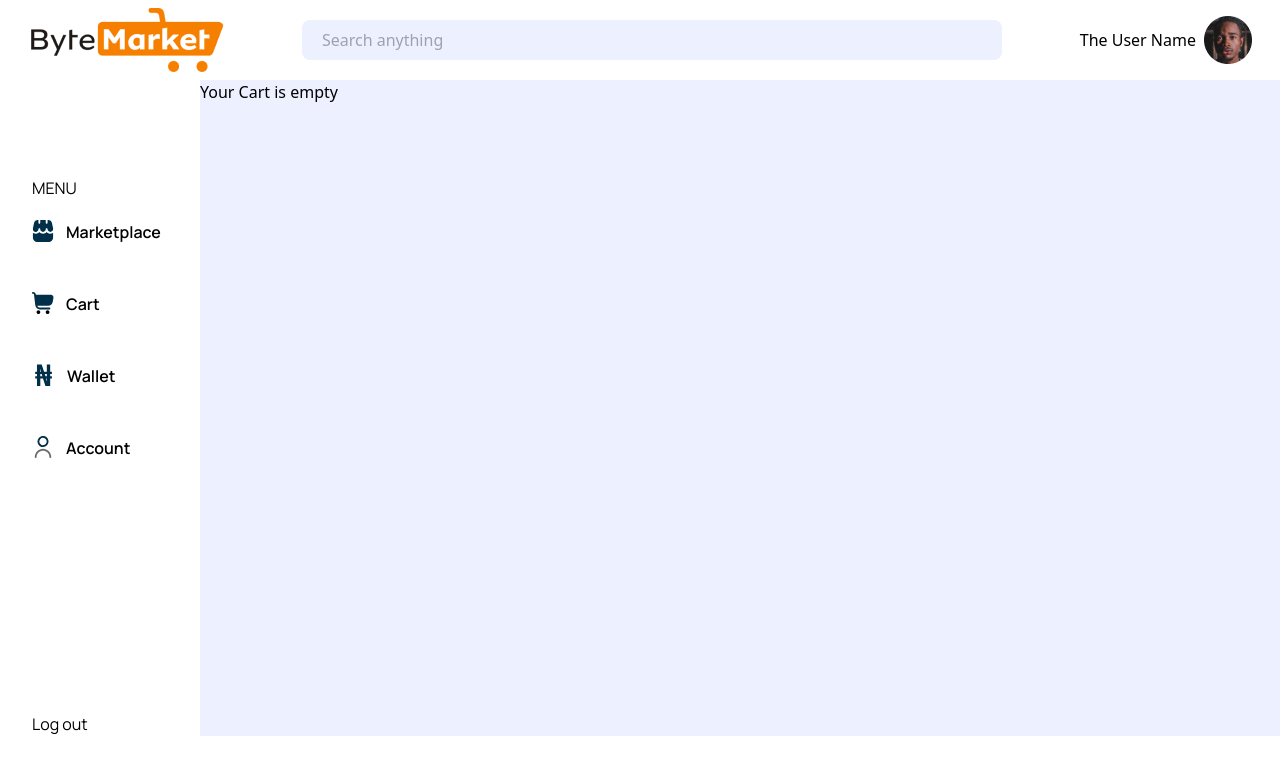
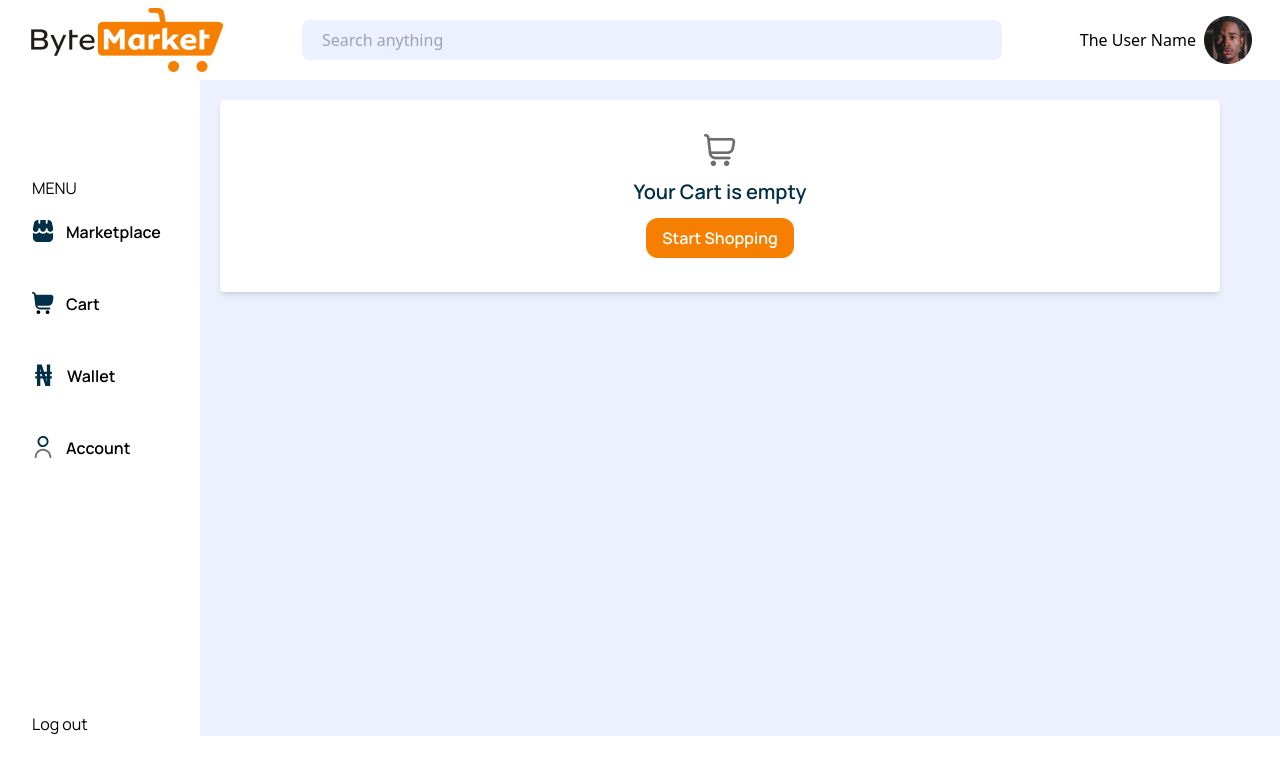
Before and after one commit to marvellousadesanya/multivendor-marketplace, a React (Create React App) app in the folder frontend/: page /cart in a window 1280 px wide. Shown: the top 774 px of the page. Built offline with nearby package versions, Linux system fonts and the light colour scheme.

Commit message:
cart functionality done.

```diff
--- a/frontend/src/components/CartItem.jsx
+++ b/frontend/src/components/CartItem.jsx
@@ -1,6 +1,6 @@
 import { useState } from "react";
-import Laptop from "../images/laptop.png";
 import { useDispatch, useSelector } from "react-redux";
+import { removeFromCart } from "../features/cart/cartSlice";
 import { selectAllProducts } from "../features/products/productsSlice";
 import { buyItem } from "../features/wallet/walletSlice";
 
@@ -17,6 +17,10 @@ const CartItem = ({ title, price, productImg, id }) => {
   const handleBuyItem = () => {
     dispatch(buyItem(parseInt(product.price), purchaseDescription));
     setBuyBtnClicked(true);
+  };
+
+  const handleRemoveFromCart = (productId) => {
+    dispatch(removeFromCart(productId));
   };
 
   return (
@@ -36,7 +40,10 @@ const CartItem = ({ title, price, productImg, id }) => {
             </div>
 
             <div className="flex space-x-3">
-              <button className="bg-mainColor text-[#fff] rounded-xl px-4 py-2">
+              <button
+                className="bg-mainColor text-[#fff] rounded-xl px-4 py-2"
+                onClick={() => handleRemoveFromCart(product.id)}
+              >
                 Remove
               </button>
               <button
--- a/frontend/src/components/NavBar.jsx
+++ b/frontend/src/components/NavBar.jsx
@@ -1,3 +1,4 @@
+import { Link } from "react-router-dom";
 import userPic from "../images/userpic.png";
 import logo from "../images/byteMarketLogo.png";
 
@@ -5,7 +6,9 @@ const NavBar = () => {
   return (
     <div className="flex h-20 px-7 justify-between items-center bg-[#fff] w-full">
       <div>
-        <img alt="" src={logo} />
+        <Link to="/">
+          <img alt="" src={logo} />
+        </Link>
       </div>
       <input
         type="text"
--- a/frontend/src/components/ProductDetail.jsx
+++ b/frontend/src/components/ProductDetail.jsx
@@ -1,12 +1,13 @@
 import { useState } from "react";
 import { useDispatch, useSelector } from "react-redux";
 import { useParams } from "react-router-dom";
-import { buyItem } from "../features/wallet/walletSlice";
 import { Link } from "react-router-dom";
 import NavBar from "./NavBar";
 import { selectAllProducts } from "../features/products/productsSlice";
 import Menu from "./Menu";
 import { moveToCart } from "../features/cart/cartSlice";
+
+import marvSeller from "../images/marv-seller.jpg";
 
 const ProductDetail = () => {
   // const { slug } = useParams();
@@ -17,8 +18,6 @@ const ProductDetail = () => {
   const [moveBtnClicked, setMoveBtnClicked] = useState(false);
 
   const product = products.find((p) => p.id === +id);
-
-  const purchaseDescription = product.title;
 
   const handleMoveToCart = () => {
     dispatch(moveToCart(product));
@@ -66,6 +65,23 @@ const ProductDetail = () => {
               Product details
             </h3>
             <p>Lorem Ipsum</p>
+            <hr className="mt-5" />
+            <section className=" rounded shadow-md p-5 w-96 cursor-pointer transition-all ease-in hover:scale-110">
+              <div>
+                <h2>Seller Details</h2>
+                <div className="flex space-x-7 items-center">
+                  <div className="rounded-full w-12 h-12 overflow-hidden">
+                    <img src={marvSeller} alt="" />
+                  </div>
+
+                  <div>
+                    <p>Name: Marv Adesanya</p>
+                    <p>Sold 32 products so far</p>
+                    <p>Click to find more details</p>
+                  </div>
+                </div>
+              </div>
+            </section>
 
             {moveBtnClicked ? (
               <div className="flex justify-center items-center shadow bg-[#fff] w-[500px] h-[200px] rounded top-0 bottom-0 left-0 right-0 m-auto absolute">
--- a/frontend/src/features/wallet/walletSlice.js
+++ b/frontend/src/features/wallet/walletSlice.js
@@ -1,7 +1,8 @@
 import { createSlice, nanoid } from "@reduxjs/toolkit";
+import { act } from "react-dom/test-utils";
 
 const initialState = {
-  balance: 200000,
+  balance: 50000,
   transactions: [
     {
       amount: 200000,
@@ -10,6 +11,7 @@ const initialState = {
       funded: true,
     },
   ],
+  error: false,
 };
 
 export const walletSlice = createSlice({
@@ -18,9 +20,12 @@ export const walletSlice = createSlice({
   reducers: {
     fundWallet: {
       reducer(state, action) {
-        state.balance += action.payload.amount;
-        console.log(action.payload);
-        state.transactions.push(action.payload);
+        if (state.balance >= action.payload.amount) {
+          state.balance += action.payload.amount;
+          console.log(action.payload);
+          state.transactions.push(action.payload);
+        }
+        state.error = true;
       },
       prepare(amountToAdd, description) {
         return {
--- a/frontend/src/index.css
+++ b/frontend/src/index.css
@@ -16,8 +16,12 @@ code {
 @import url("https://fonts.googleapis.com/css2?family=Bebas+Neue&display=swap");
 
 /* Body font */
-@import url('https://fonts.googleapis.com/css2?family=Manrope:wght@400;500;600;700&display=swap');
+@import url("https://fonts.googleapis.com/css2?family=Manrope:wght@400;500;600;700&display=swap");
 
 @tailwind base;
 @tailwind components;
 @tailwind utilities;
+
+h2 {
+  @apply text-bodyColor text-3xl;
+}
--- a/frontend/src/pages/Cart.jsx
+++ b/frontend/src/pages/Cart.jsx
@@ -2,6 +2,8 @@ import Menu from "../components/Menu";
 import CartItem from "../components/CartItem";
 import NavBar from "../components/NavBar";
 import { useSelector } from "react-redux";
+import cartIcon from "../images/cart-png.png";
+import Button from "../components/Button";
 
 const Cart = () => {
   const cart = useSelector((state) => state.cart);
@@ -14,8 +16,18 @@ const Cart = () => {
         <Menu />
         <div>
           {cart.length === 0 ? (
-            <div>
-              <span>Your Cart is empty</span>
+            <div className="rounded shadow-md h-48 bg-[#fff] m-5 flex justify-center items-center w-[1000px]">
+              <span className="font-innerbody space-y-3 text-bodyColor text-base font-semibold">
+                <div className="flex justify-center">
+                  <img src={cartIcon} alt="" />
+                </div>
+                <p className="text-center text-xl">Your Cart is empty</p>
+                <div className="flex justify-center">
+                  <button className="text-[#fff] font-innerbody bg-mainColor rounded-xl py-2 px-4">
+                    Start Shopping
+                  </button>
+                </div>
+              </span>
             </div>
           ) : null}
 
```
Also changed, not shown: frontend/src/images/cart-png.png (added), frontend/src/images/marv-seller.jpg (added).
